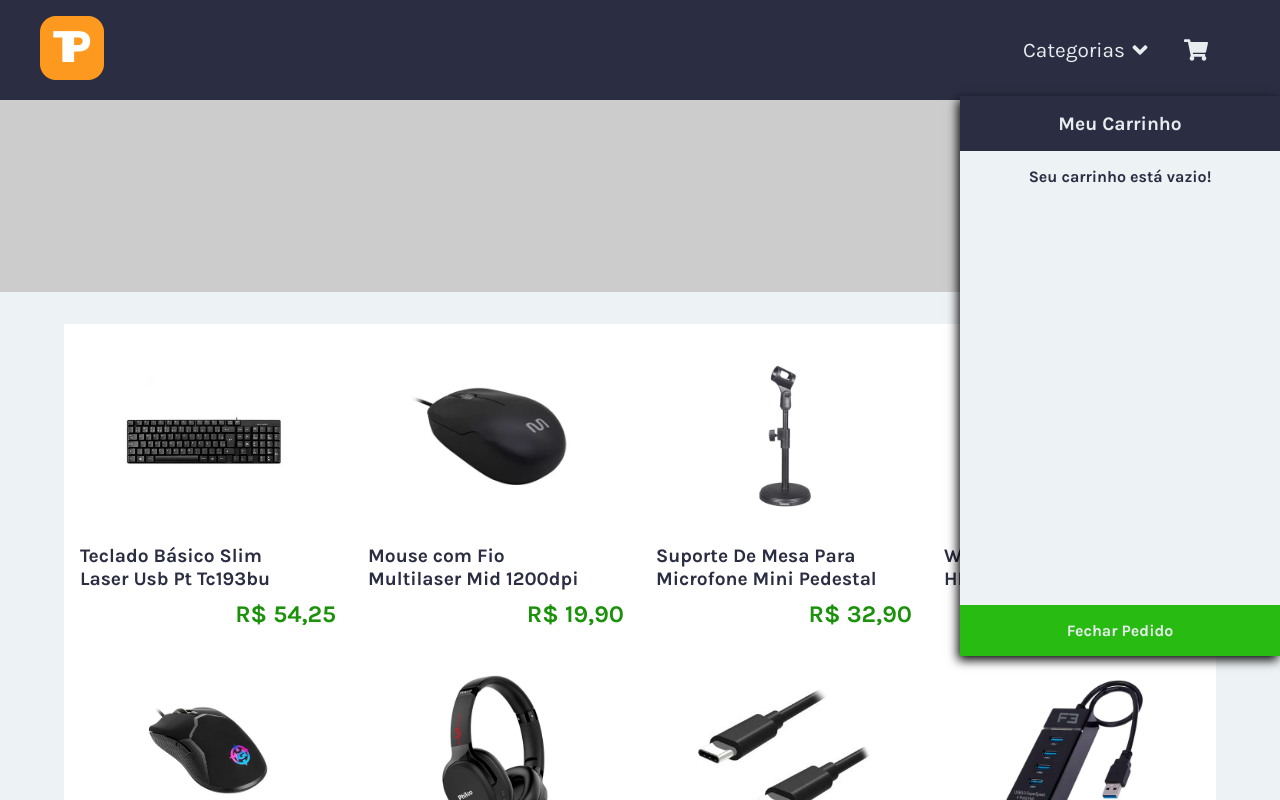
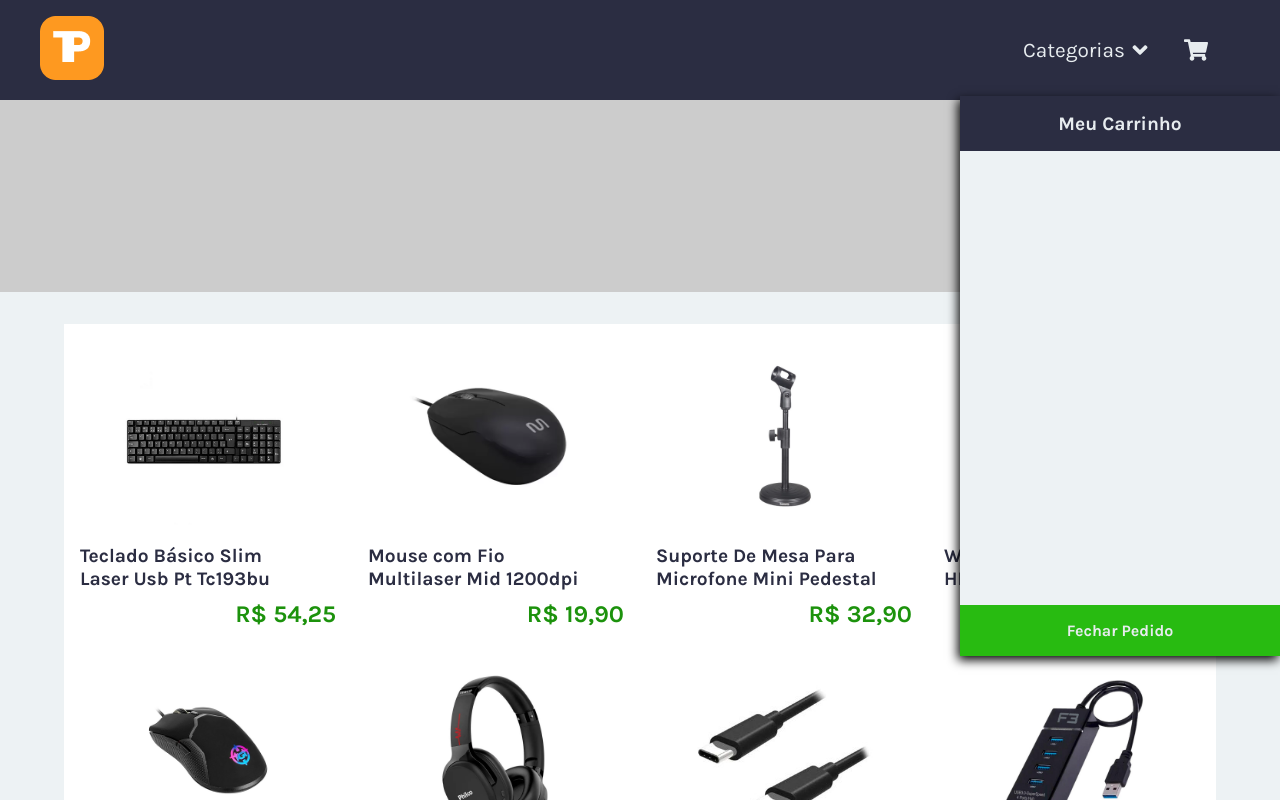
Before and after one commit to Pabbraga/peritech, a React (Create React App) app: page / in a window 1280 px wide. Both pictures are taken after a click on the item 1196 px from the left and 50 px from the top of the page. Shown: the top 800 px of the page. Built offline with nearby package versions, Linux system fonts and the light colour scheme.

Commit message:
feat: set context feature in shopping cart

```diff
--- a/src/components/hud/ShoppingCart.jsx
+++ b/src/components/hud/ShoppingCart.jsx
@@ -1,7 +1,11 @@
+import CartItem from './CartItem';
 import styles from './ShoppingCart.module.css';
 
+import { useShoppingCart } from '../../context/ShoppingCartContext';
+
 function ShoppingCart() {
-    const isEmpty = true;
+    const { cartItems } = useShoppingCart();
+    const isEmpty = cartItems?false:true;
 
     return(
         <div className={styles.shopping_cart}>
@@ -9,6 +13,13 @@ function ShoppingCart() {
                 <p>Meu Carrinho</p>
             </div>
             <div className={styles.list}>
+                {!isEmpty && cartItems.map(item => (
+                    <CartItem
+                        key={item.id}
+                        {...item}
+                    />
+                ))
+                }
                 {isEmpty && <div className={`${styles.side_to_side} ${styles.msg}`}><p>Seu carrinho está vazio!</p></div>}
             </div>
             <div className={`${styles.side_to_side} ${styles.finish}`}>
```
